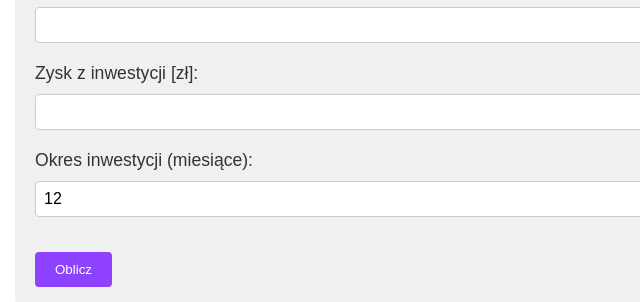
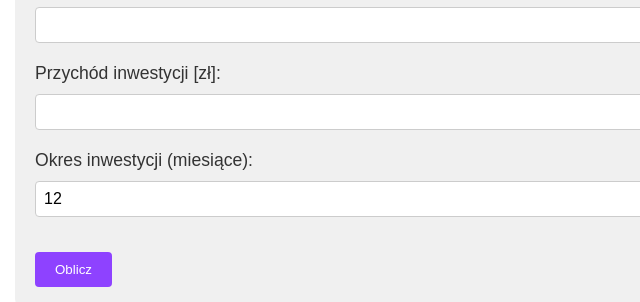
Before and after one commit to naprawimyfirme/roi, a plain HTML site: page index.html in a window 1280 px wide. Shown: the part 255-557 px from the top of the page, 0-640 px from the left. Drawn offline with nearby package versions, Linux system fonts and the light colour scheme.

Commit message:
Update index.html

```diff
--- a/index.html
+++ b/index.html
@@ -127,7 +127,7 @@
               <input type="number" id="investmentCost" name="investmentCost" step="0.01">
             </div>
             <div class="form-group">
-              <label for="investmentProfit">Zysk z inwestycji [zł]:</label>
+              <label for="investmentProfit">Przychód inwestycji [zł]:</label>
               <input type="number" id="investmentProfit" name="investmentProfit" step="0.01">
             </div>
             <div class="form-group">
```
